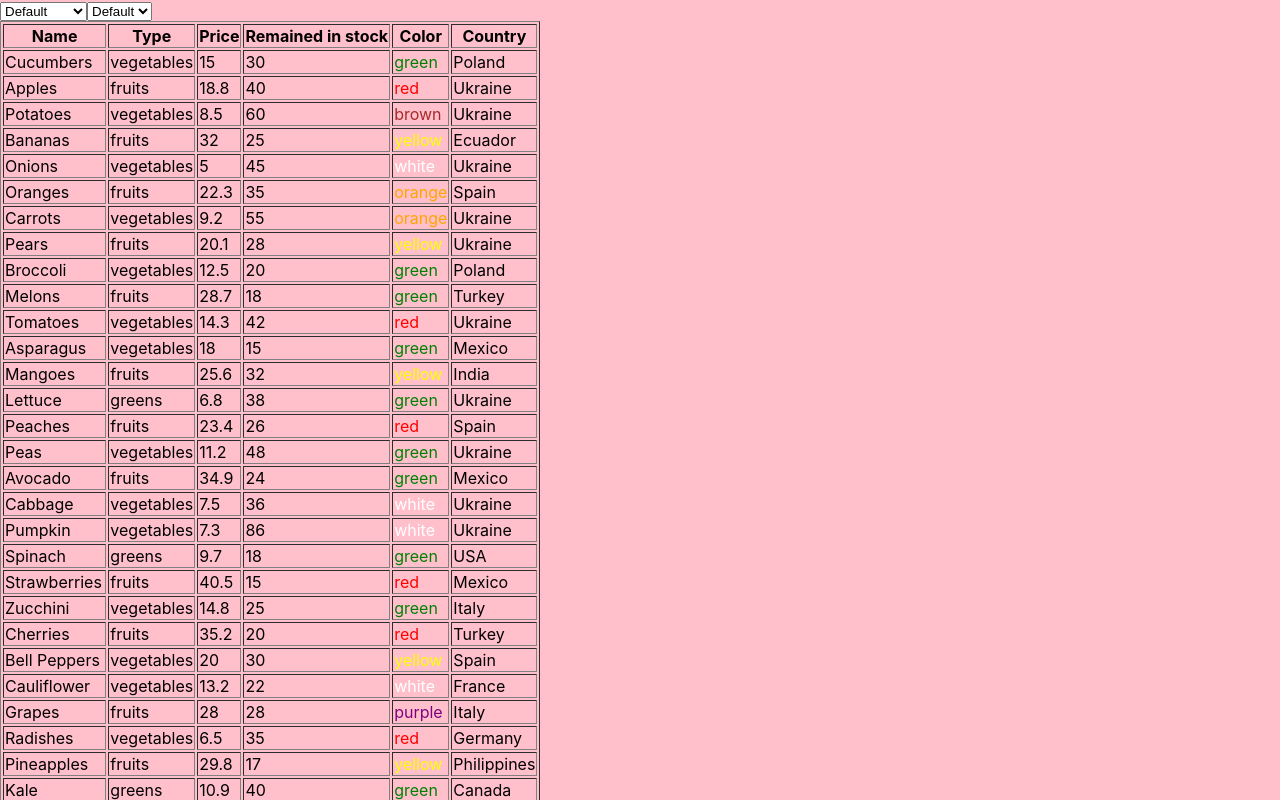
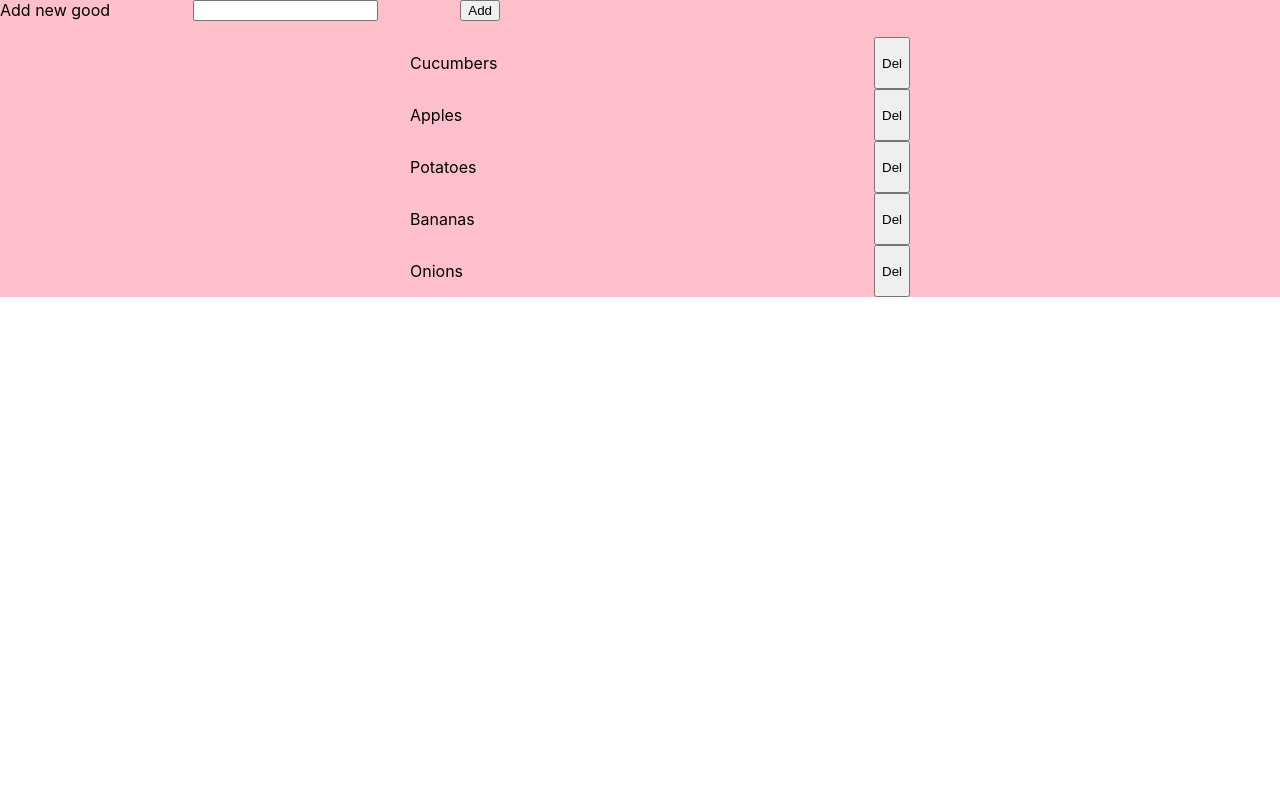
Before and after one commit to diana-tuz/react_test, a React (Create React App) app: page / in a window 1280 px wide. Shown: the top 800 px of the page. Built offline with nearby package versions, Linux system fonts and the light colour scheme.

Commit message:
add list of goods

```diff
--- a/src/App.css
+++ b/src/App.css
@@ -1,3 +1,21 @@
 .App {
  background-color: pink;
 }
+
+.list-item{
+  display: flex;
+  width: 500px;
+  justify-content: space-between;
+}
+
+.list{
+  display: flex;
+  flex-direction: column;
+  align-items: center;
+}
+
+.add-input{
+  display: flex;
+  width: 500px;
+  justify-content: space-between;
+}
--- a/src/App.jsx
+++ b/src/App.jsx
@@ -1,40 +1,17 @@
 import { useState } from "react";
 import "./App.css";
-import { GoodsTable } from "./components/GoodsTable";
-import { goods } from "./goods";
-import { Filter } from "./components/Filter";
+import { List } from "./components/List";
+import { Add } from "./components/Add";
 
 function App() {
-  const type = ["vegetables", "fruits", "greens"];
-  const color = ["red", "green", "yellow"];
+  const goods = ["Cucumbers", "Apples", "Potatoes", "Bananas", "Onions"];
 
-  const [preparedGoods, setPreparedGoods] = useState(goods);
+  const [arrayGoods, setArrayGoods] = useState(goods);
 
-  const getFilteredGoods = (selectType) => {
-    if (selectType === "default") {
-      setPreparedGoods(goods);
-    } else{
-      const filteredGoods = goods.filter(good => good.type === selectType);
-      setPreparedGoods(filteredGoods);
-    }
-  }
-
-  const getFilterByColor = (selectColor) => {
-    if (selectColor === "default") {
-      setPreparedGoods(goods);
-    } else {
-      const filteredGoods = goods.filter(good => good.color === selectColor);
-      setPreparedGoods(filteredGoods);
-    }
-  }
-
-  return (
-    <div className="App">
-      <Filter category={type} getFilteredGoods={getFilteredGoods} />
-      <Filter category={color} getFilteredGoods={getFilterByColor} />
-      <GoodsTable goods={preparedGoods} />
-    </div>
-  );
+  return <div className="App">
+    <Add setArrayGoods={setArrayGoods}/>
+    <List goods={arrayGoods} setGoods={setArrayGoods}/>
+  </div>;
 }
 
 export default App;
--- /dev/null
+++ b/src/components/Add.jsx
@@ -0,0 +1,15 @@
+import { useState } from "react";
+
+export const Add = ({setArrayGoods}) => {
+
+
+
+  const [newGood, setNewGood] = useState('');
+  return (
+    <div className="add-input">
+      <label>Add new good</label>
+      <input type="text" value={newGood} onChange={(event) => setNewGood(event.target.value)}/>
+      <button type="button" onClick={() => setArrayGoods((array) => [...array, newGood])}>Add</button>
+    </div>
+  );
+};
--- a/src/components/Filter.jsx
+++ /dev/null
@@ -1,11 +0,0 @@
-import React from "react";
-
-export const Filter = ({category, getFilteredGoods}) => (
-  <select id="filter" onChange={(event) => getFilteredGoods(event.target.value)}>
-    <option value="default">Default</option>
-    {category.map((element) => (
-      <option value={element}>{element}</option>
-
-    ))}
-  </select>
-)
--- a/src/components/GoodsTable.jsx
+++ /dev/null
@@ -1,16 +0,0 @@
-import React from "react";
-import { TableHead } from "./TableHead";
-import { TableRow } from "./TableRow";
-
-export const GoodsTable = ({goods}) => (
-
-<table border="1">
-  <TableHead />
-  <tbody>
-    {goods.map(({name, type, price, remained, color, country}) => (
-    <TableRow name={name} type={type} price={price} remained={remained} color={color} country={country} />
-  ))}
-  </tbody>
-</table>
-
-)
--- a/src/components/List.jsx
+++ b/src/components/List.jsx
@@ -1,11 +1,14 @@
-import React from "react";
+import { ListItem } from "./ListItem";
 
-export const List = ({ goods }) => (
-  <>
-    <ol>
-      {goods.map((good) => (
-        <li style={{ color: good.color }}>{good.name}</li>
+export const List = ({ goods, setGoods }) => {
+  const delItem = (item) => {
+    setGoods(goods.filter((element) => element !== item));
+  }
+  return (
+    <ul className="list">
+      {goods.map((good, index) => (
+        <ListItem key={index} item={good} delItem={delItem}/>
       ))}
-    </ol>
-  </>
-);
+    </ul>
+  );
+};
--- /dev/null
+++ b/src/components/ListItem.jsx
@@ -0,0 +1,9 @@
+
+export const ListItem = ({ item, delItem }) => {
+  return (
+    <li className="list-item">
+      <p>{item}</p>
+      <button type="button" onClick={() => delItem(item)}>Del</button>
+    </li>
+  );
+};
--- a/src/components/TableHead.jsx
+++ /dev/null
@@ -1,14 +0,0 @@
-import React from "react";
-
-export const TableHead = () => (
-  <thead>
-    <tr>
-      <th>Name</th>
-      <th>Type</th>
-      <th>Price</th>
-      <th>Remained in stock</th>
-      <th>Color</th>
-      <th>Country</th>
-    </tr>
-  </thead>
-);
--- a/src/components/TableRow.jsx
+++ /dev/null
@@ -1,12 +0,0 @@
-import React from "react";
-
-export const TableRow = ({ name, type, price, remained, color, country }) => (
-  <tr>
-    <td>{name}</td>
-    <td>{type}</td>
-    <td>{price}</td>
-    <td>{remained}</td>
-    <td style={{ color }}>{color}</td>
-    <td>{country}</td>
-  </tr>
-);
```
Also changed, not shown: 1 other file (tests, documents, lock files or other folders).
